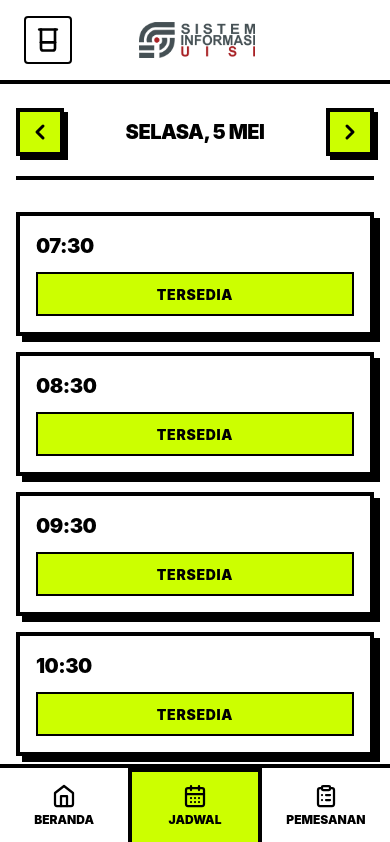
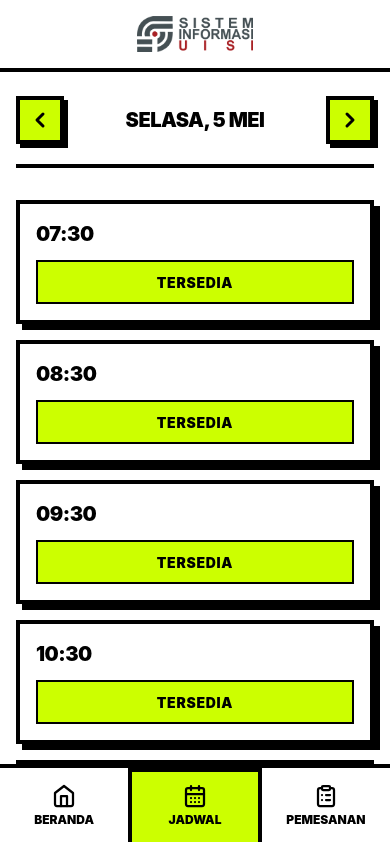
Before and after one commit to hilal1709/Lab-SISFOR, a Next.js app: page /schedule in a window 390 px wide. Shown: the top 842 px of the page. Built offline with nearby package versions, Linux system fonts and the light colour scheme; no server answers; the database is empty.

Commit message:
hapus simbol

```diff
--- a/src/app/schedule/page.tsx
+++ b/src/app/schedule/page.tsx
@@ -4,7 +4,7 @@ import { useEffect, useMemo, useState } from 'react'
 import Link from 'next/link'
 import Image from 'next/image'
 import { LAB_TIME_SLOT_VALUES } from '@/lib/lab-time-slots'
-import { Beaker, CalendarDays, ChevronLeft, ChevronRight, ClipboardList, Home } from 'lucide-react'
+import { CalendarDays, ChevronLeft, ChevronRight, ClipboardList, Home } from 'lucide-react'
 
 interface Booking {
   id?: string
@@ -107,14 +107,7 @@ export default function SchedulePage() {
       </nav>
 
       {/* Mobile Header */}
-      <header className="md:hidden sticky top-0 z-40 bg-white border-b-4 border-black flex justify-between items-center px-6 py-4">
-        <button
-          type="button"
-          className="rounded border-2 border-black p-2 transition-colors hover:bg-lime-400 hover:text-black"
-          aria-label="Menu"
-        >
-          <Beaker className="h-7 w-7 text-black" strokeWidth={2.25} />
-        </button>
+      <header className="md:hidden sticky top-0 z-40 bg-white border-b-4 border-black flex justify-center items-center px-6 py-4">
         <Image
           src="/sitem informasi(2).png"
           alt="SISFOR logo"
@@ -123,7 +116,6 @@ export default function SchedulePage() {
           className="h-9 w-auto"
           priority
         />
-        <div className="h-11 w-11" aria-hidden />
       </header>
 
       {/* Main Content */}
```
